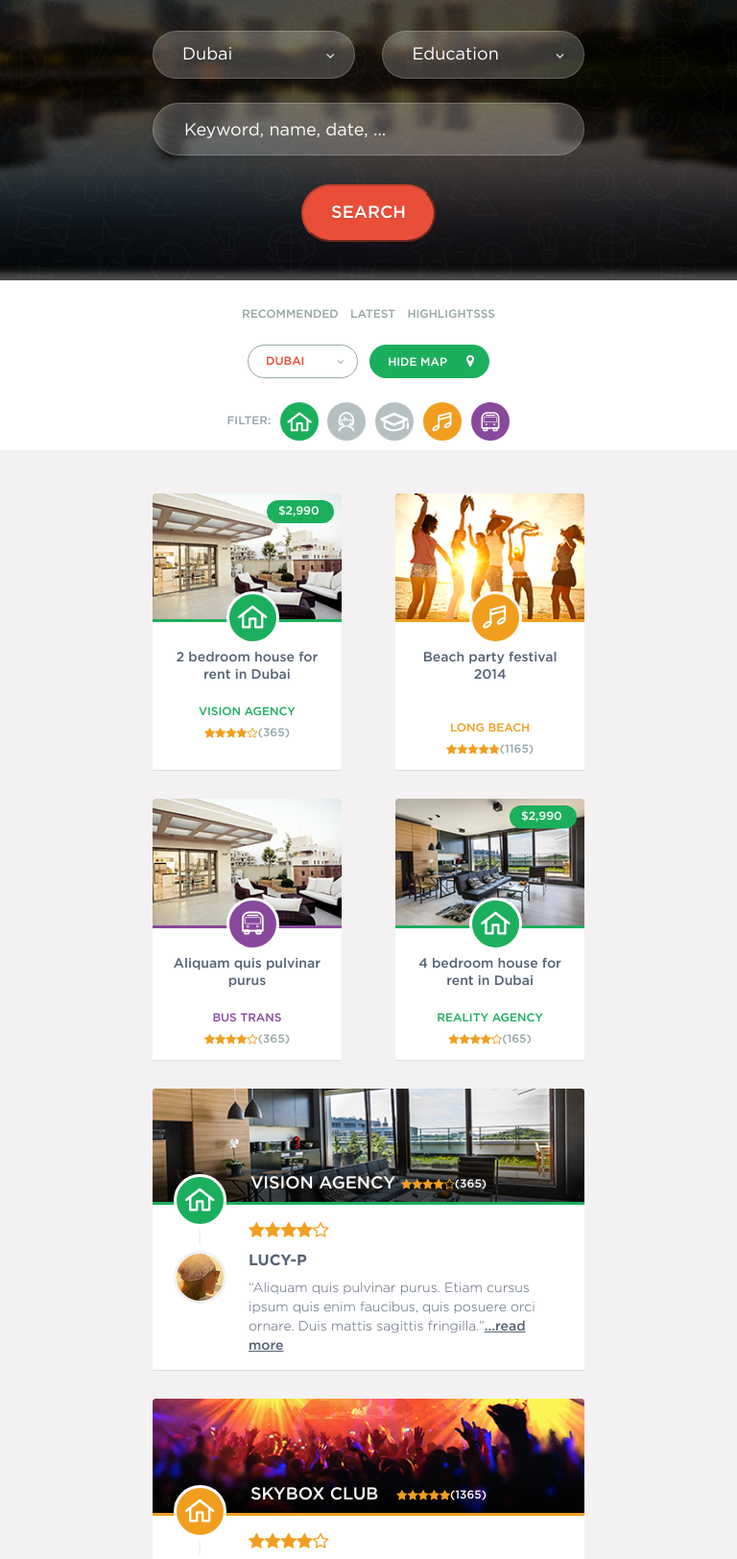
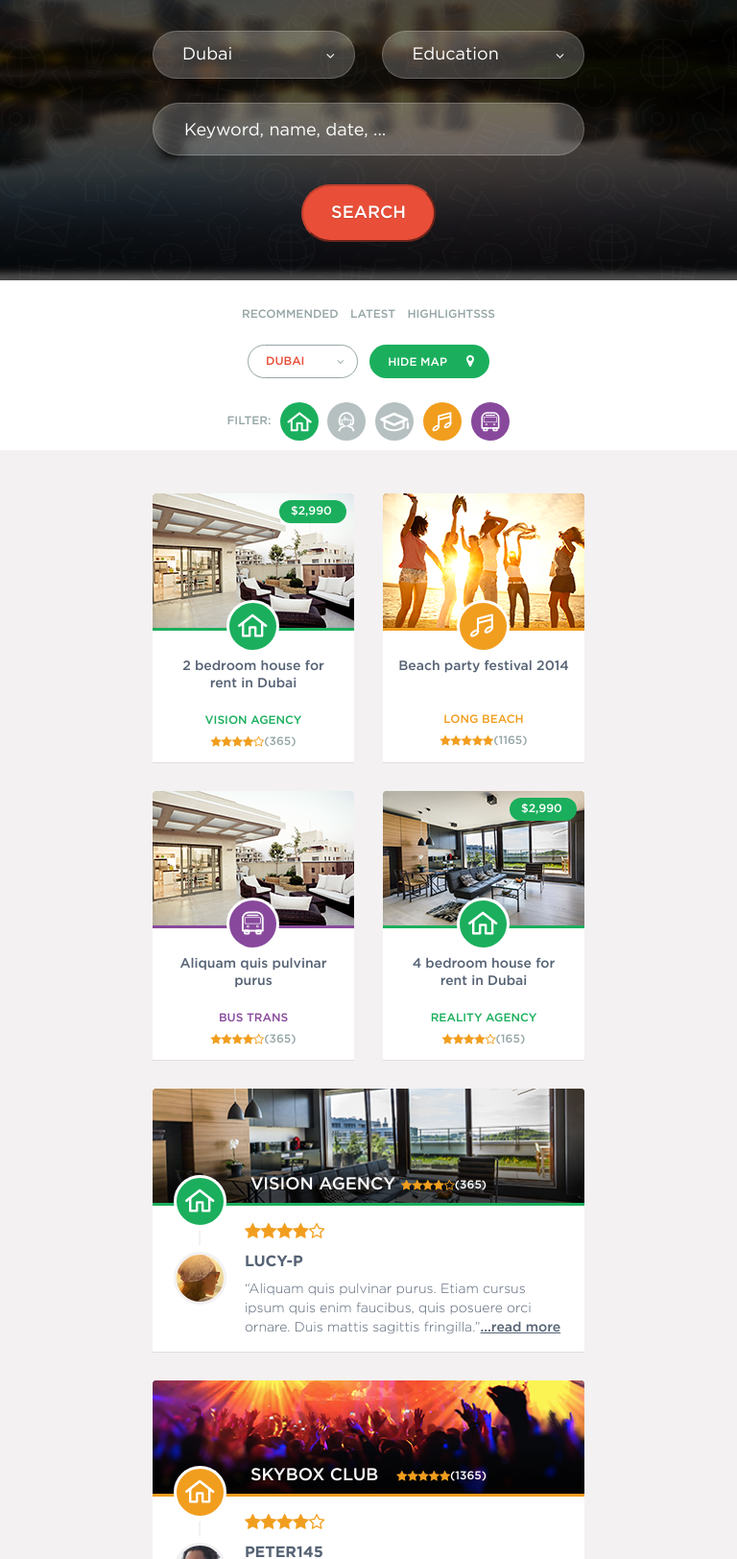
Before and after one commit to Maksiemenson/Maksiemenson.github.io, a plain HTML site: page index.html in a window 768 px wide. Shown: the part 222-1846 px from the top of the page at 96% size. Drawn offline with Linux system fonts and the light colour scheme; files whose address does not match are found by name.

Commit message:
Add files via upload

```diff
--- a/scss/_media-tab.scss
+++ b/scss/_media-tab.scss
@@ -65,10 +65,16 @@
     }
 
     .card {
-        width: 43.75%;
+        width: 46.6667%;
 
         &_size-middle {
             width: 100%;
+        }
+    }
+
+    .author {
+        &__content {
+            width: 81.7307%;
         }
     }
 
```
Also changed, not shown: css/style.css.
